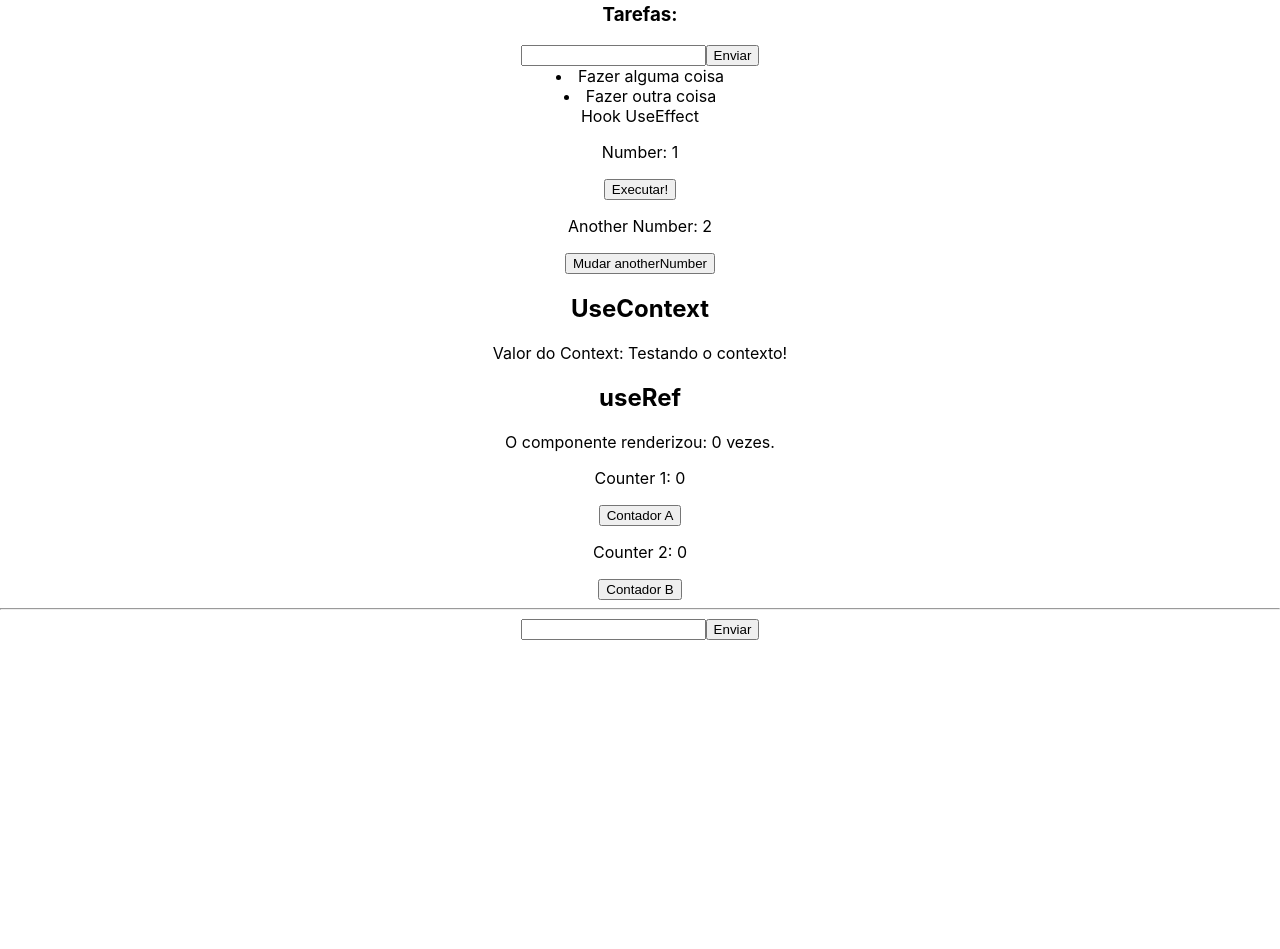
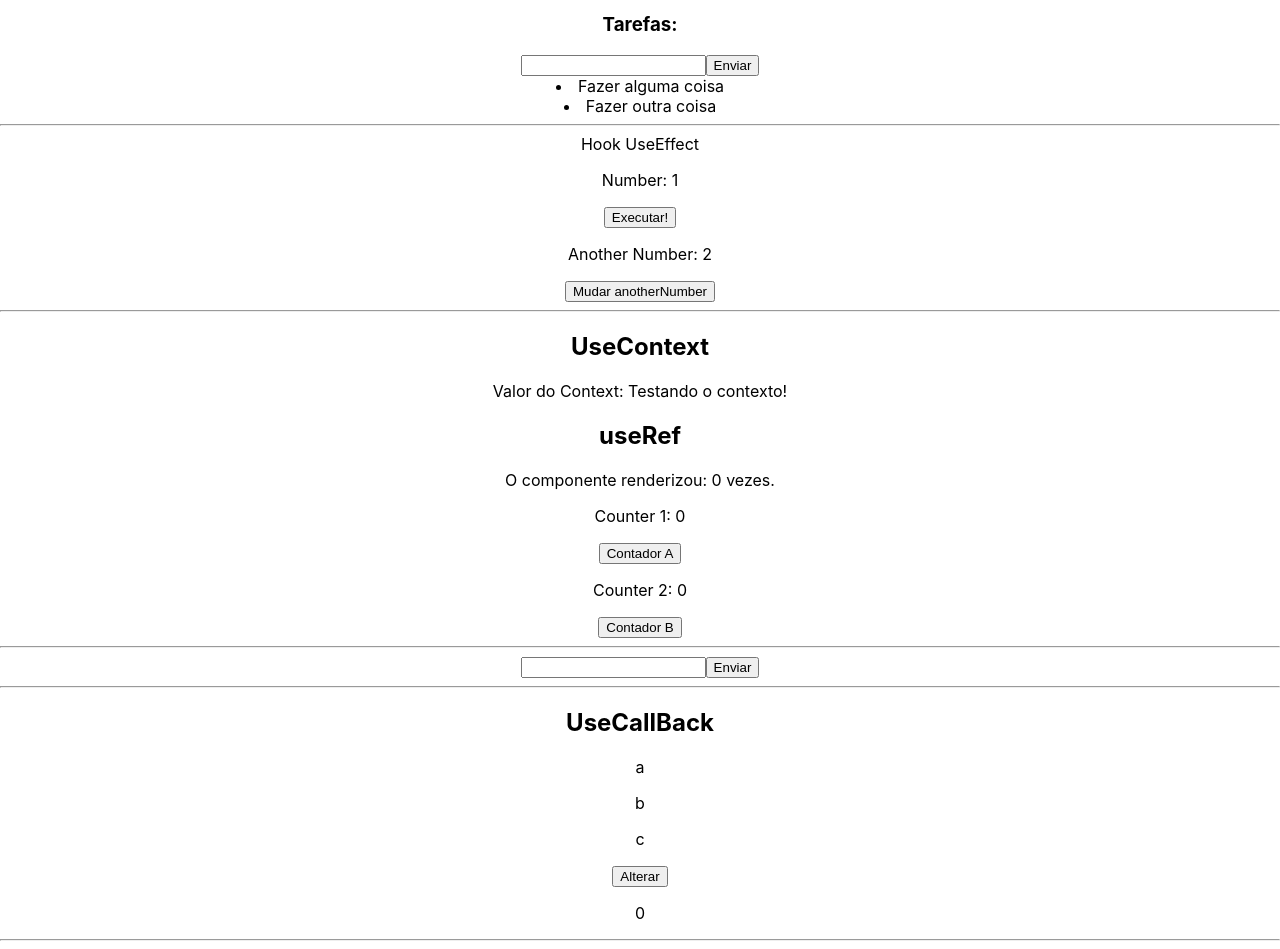
Before and after one commit to JessicaTroiano/react-hooks, a React (Create React App) app: page / in a window 1280 px wide. Shown: the part 360-1309 px from the top of the page. Before the commit the page ends 1000 px from the top, so only its background shows below. Built offline with nearby package versions, Linux system fonts and the light colour scheme.

Commit message:
feat: add hook useCallback

```diff
--- /dev/null
+++ b/src/componentes/HookUseCallBack.jsx
@@ -0,0 +1,22 @@
+import React, {useCallback, useState} from "react";
+import Lista from "./List";
+
+const HookUseCallBack = () => {
+  const [counter, setCounter] = useState(0);
+  const getItemsFromDatabase = useCallback(() => {
+      return ["a", "b", "c"]
+},[])
+
+
+return (
+    <>
+    <h2>UseCallBack</h2>
+    <Lista getItens={getItemsFromDatabase} />
+    <button onClick={() => setCounter(counter + 1)}>Alterar</button>
+    <p>{counter}</p>
+    <hr/>
+    </>
+  )
+}
+
+export default HookUseCallBack;
--- a/src/componentes/HookUseEffect.jsx
+++ b/src/componentes/HookUseEffect.jsx
@@ -36,6 +36,7 @@ const HookUseEffect = () => {
       <button onClick={changeSomething}>Executar!</button>
       <p>Another Number: {anotherNumber}</p>
       <button onClick={changeAnotherNumber}>Mudar anotherNumber</button>
+      <hr/>
     </>
   )
 }
--- a/src/componentes/HookUseReducer.jsx
+++ b/src/componentes/HookUseReducer.jsx
@@ -47,6 +47,7 @@ const HookUseReducer = () => {
     {tasks.map((task) => (
       <li key={task.dispatchTasks} onDoubleClick={() => removeTask(task.id)}>{task.text}</li>
     ))}
+    <hr/>
     </>
   )
 }
--- a/src/componentes/HookUseRef.jsx
+++ b/src/componentes/HookUseRef.jsx
@@ -31,7 +31,7 @@ const HookUseRef = () => {
         <input type="text" ref={inputRef} value={text} onChange={(e) => setText(e.target.value) }></input>
         <input type="submit" value="Enviar" />
       </form>
-
+      <hr/>
     </>
   )
 }
--- a/src/componentes/HookUseState.jsx
+++ b/src/componentes/HookUseState.jsx
@@ -17,6 +17,7 @@ const HookUseState = () => {
         <p>Variável: {name}</p>
         <button onClick={getName}>Botão</button>
       </div>
+      <hr/>
       </>
   )
 }
--- /dev/null
+++ b/src/componentes/List.jsx
@@ -0,0 +1,18 @@
+import React, {useEffect, useState} from "react";
+
+const Lista = ({getItens}) => {
+  const [myItens, setMyItens] = useState([]);
+  useEffect(() => {
+    console.log("Buscando itens do DB");
+    setMyItens(getItens)
+  }, [getItens])
+  return (
+    <>
+      <div>{myItens.map((item) => (
+        <p key={item}>{item}</p>
+      ))}</div>
+    </>
+  )
+}
+
+export default Lista;
--- a/src/pages/home.jsx
+++ b/src/pages/home.jsx
@@ -4,6 +4,7 @@ import HookUseReducer from "../componentes/HookUseReducer";
 import UseStateHook from '../componentes/HookUseState';
 import { someContext } from "../componentes/HookUseContext";
 import HookUseRef from "../componentes/HookUseRef";
+import HookUseCallBack from "../componentes/HookUseCallBack";
 
 const Home = () => {
   const {contextValue} =useContext(someContext);
@@ -23,6 +24,9 @@ const Home = () => {
       <div>
         <HookUseRef />
       </div>
+      <div>
+        <HookUseCallBack />
+      </div>
       </>
     )
 }
```
